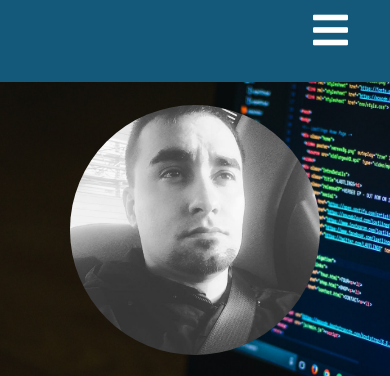
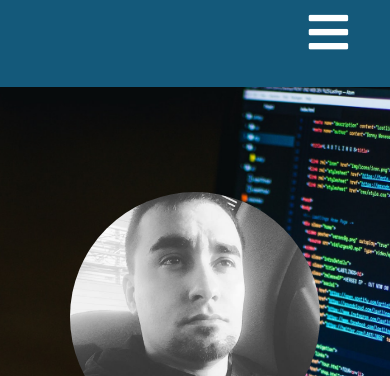
Before and after one commit to DanDucVira/DanDucVira.github.io, a plain HTML site: page index.html in a window 390 px wide. Shown: the top 376 px of the page. Drawn offline with nearby package versions, Linux system fonts and the light colour scheme.

Commit message:
update nav mobile

```diff
--- a/Css/main.css
+++ b/Css/main.css
@@ -82,11 +82,12 @@ ul li:hover {
 }
 
 i {
-  font-size: 40px;
+  font-size: 45px;
   letter-spacing: 22px;
   padding-bottom: 22px;
   color: white;
 }
+
 i:hover {
   font-size: 50px;
 }
@@ -234,4 +235,7 @@ footer p {
   nav h1 {
     visibility: hidden;
   }
+  nav {
+    position: relative;
+  }
 }
```
